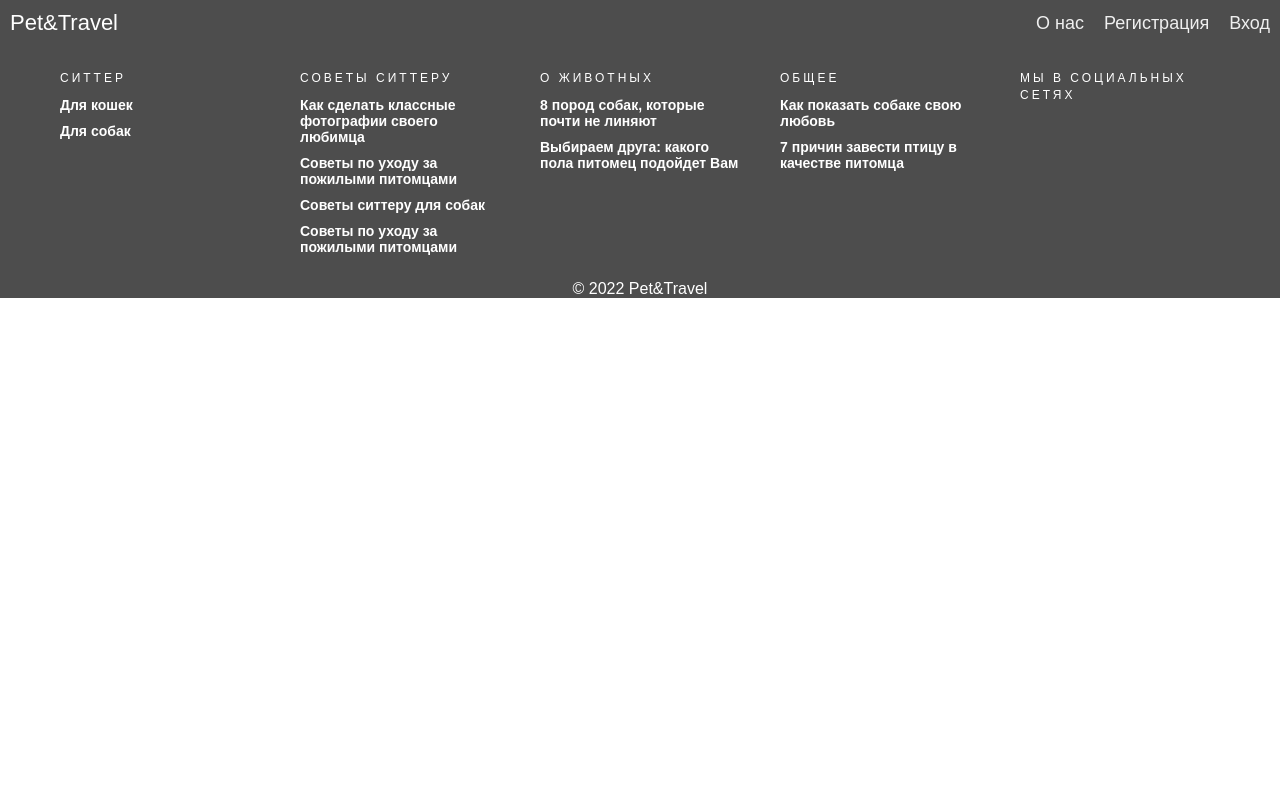
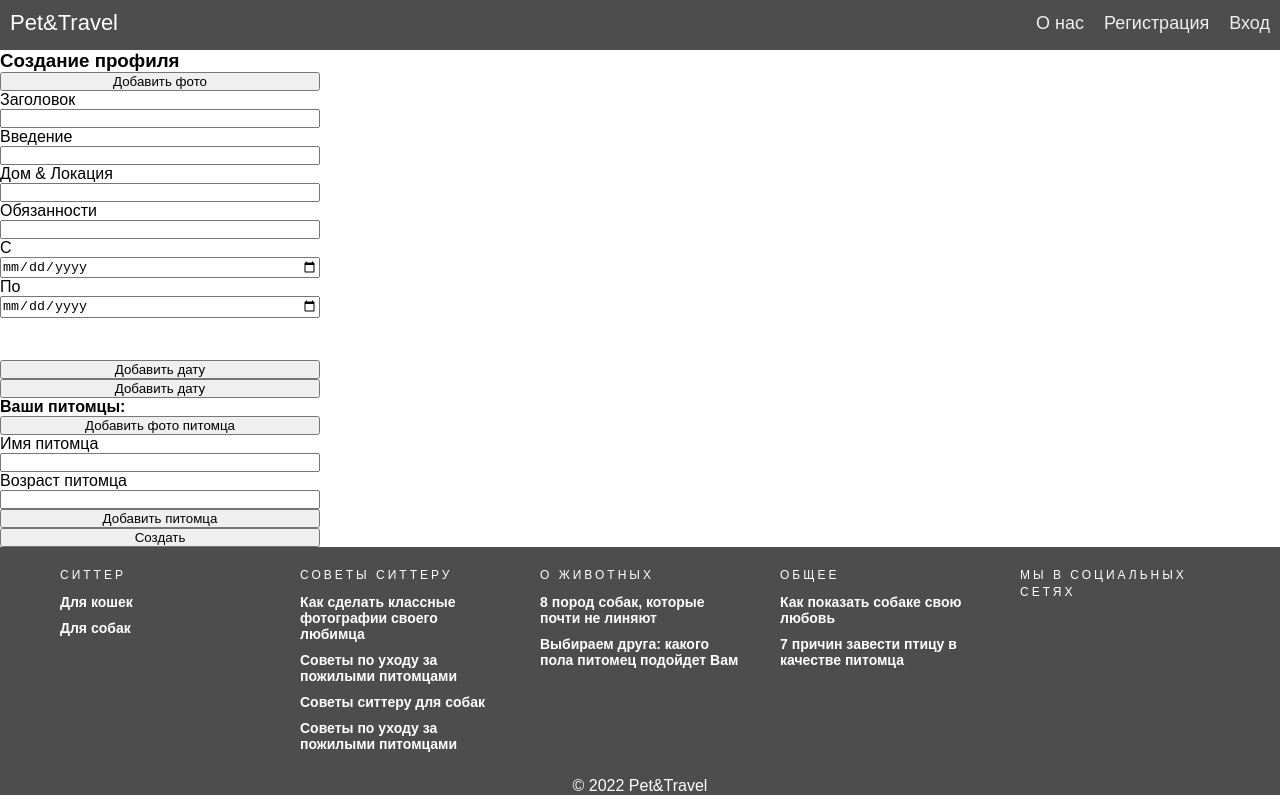
Before and after one commit to MaryBrandyBug/Pet-Travel, a React (Create React App) app in the folder client/: page /profile/create-parent-profile in a window 1280 px wide. Built offline with nearby package versions, Linux system fonts and the light colour scheme.

Commit message:
profileForm from client

```diff
--- a/client/src/App.js
+++ b/client/src/App.js
@@ -21,6 +21,8 @@ import DogSitterArticle from './components/Articles/DogSitterArticle/DogSitterAr
 import SignUp from './components/SignUp/SignUp';
 import SignIn from './components/SignIn/SignIn';
 import ProtectedRoute from './components/ProtectedRoute/ProtectedRouter';
+import Profile from './components/Profile/Profile';
+import ParentProfileForm from './components/ParentProfileForm/ParentProfileForm';
 
 function App() {
   const dispatch = useDispatch();
@@ -54,8 +56,9 @@ function App() {
         <Route path="/top-5-dog-sitting-tips" element={<DogSittingTips />} />
         <Route path="/cat-sitters" element={<CatSitterArticle />} />
         <Route path="/dog-sitters" element={<DogSitterArticle />} />
-
+        <Route path="/profile" element={<Profile />} />
         {/* <Route path="/chat" element={<Chat />} /> */}
+        <Route path="/profile/create-parent-profile" element={<ParentProfileForm />} />
         <Route element={<ProtectedRoute />}>
           <Route path="/signup" element={<SignUp />} />
           <Route path="/signin" element={<SignIn />} />
--- /dev/null
+++ b/client/src/components/ParentProfileForm/ParentProfileForm.css
@@ -0,0 +1,5 @@
+form {
+  display: flex;
+  flex-direction: column;
+  width: 25vw;
+}
--- /dev/null
+++ b/client/src/components/ParentProfileForm/ParentProfileForm.jsx
@@ -0,0 +1,81 @@
+import React, { useState } from 'react';
+import { useDispatch, useSelector } from 'react-redux';
+import './ParentProfileForm.css';
+
+export default function ParentProfileForm() {
+  const dispatch = useDispatch();
+
+  const [dateDiv2, setDateDiv2] = useState('hidden');
+  const [dateDiv3, setDateDiv3] = useState('hidden');
+  const [parentProfileForm, setParentProfileForm] = useState({
+    title: '', introduction: '', location: '', responsibilities: '', dateSince1: '', dateUntil1: '', dateSince2: '', dateUntil2: '', dateSince3: '', dateUntil3: '', petName: '', petAge: '',
+  });
+
+  const handleInput = (e) => {
+    setParentProfileForm({ ...parentProfileForm, [e.target.name]: e.target.value });
+  };
+
+  const handleAddDate2 = () => (
+    setDateDiv2('visible')
+  );
+
+  const handleAddDate3 = () => (
+    setDateDiv3('visible')
+  );
+
+  const handleSubmit = (e) => {
+    e.preventDefault();
+    fetch('http://localhost:3001/signup', {
+      method: 'POST',
+      credentials: 'include',
+      headers: {
+        'Content-Type': 'application/json',
+      },
+      body: JSON.stringify(parentProfileForm),
+    })
+      .then((res) => res.json())
+      .then((res) => dispatch({ type: 'PARENT_PROFILE', payload: res }));
+  };
+  return (
+    <div>
+      <form onSubmit={handleSubmit}>
+        <h3>Создание профиля</h3>
+        <button type="button">Добавить фото</button>
+        <label>Заголовок</label>
+        <input type="text" name="title" onChange={handleInput} />
+        <label>Введение</label>
+        <input type="text" name="introduction" onChange={handleInput} />
+        <label>Дом & Локация</label>
+        <input type="text" name="location" onChange={handleInput} />
+        <label>Обязанности</label>
+        <input type="text" name="responsibilities" onChange={handleInput} />
+        <label>С</label>
+        <input type="date" name="dateSince1" onChange={handleInput} />
+        <label>По</label>
+        <input type="date" name="dateUntil1" onChange={handleInput} />
+        <div style={{ visibility: `${dateDiv2}` }}>
+          <label>С</label>
+          <input type="date" name="dateSince2" value="" onChange={handleInput} />
+          <label>По</label>
+          <input type="date" name="dateUntil2" onChange={handleInput} />
+        </div>
+        <div style={{ visibility: `${dateDiv3}` }}>
+          <label>С</label>
+          <input type="date" name="dateSince3" onChange={handleInput} />
+          <label>По</label>
+          <input type="date" name="dateUntil3" onChange={handleInput} />
+        </div>
+        <button type="button" onClick={handleAddDate2}>Добавить дату</button>
+        <button type="button" onClick={handleAddDate3}>Добавить дату</button>
+        <h4>Ваши питомцы:</h4>
+        <button type="button">Добавить фото питомца</button>
+        <label>Имя питомца</label>
+        <input type="text" name="petName" onChange={handleInput} />
+        <label>Возраст питомца</label>
+        <input type="text" name="petAge" onChange={handleInput} />
+        <button type="button">Добавить питомца</button>
+        <button type="submit">Создать</button>
+      </form>
+    </div>
+  );
+}
--- /dev/null
+++ b/client/src/components/Profile/Profile.jsx
@@ -0,0 +1,29 @@
+import React from 'react';
+import { Outlet, Link } from 'react-router-dom';
+import { useSelector } from 'react-redux';
+import Sidebar from '../Sidebar/Sidebar';
+
+export default function Profile() {
+  const user = useSelector((store) => store.userStore);
+  return (
+    <div>
+      <div>
+        {user?.role === 'parent'
+          ? (
+            <Link to="/profile/create-parent-profile">
+              <button type="button">Заполнить анкету</button>
+            </Link>
+          )
+          : (
+            <Link to="/create-sitter-profile">
+              <button type="button">Заполнить анкету</button>
+            </Link>
+          )}
+      </div>
+      <div>
+        <Sidebar />
+        <Outlet />
+      </div>
+    </div>
+  );
+}
--- /dev/null
+++ b/client/src/components/Sidebar/Sidebar.css
@@ -0,0 +1,3 @@
+.span{
+  color: black;
+}
--- /dev/null
+++ b/client/src/components/Sidebar/Sidebar.jsx
@@ -0,0 +1,17 @@
+import React from 'react';
+import { Link } from 'react-router-dom';
+import './Sidebar.css';
+
+export default function Sidebar() {
+  return (
+    <div>
+      <Link to="/profile"><span className="span">Ваш профиль</span></Link>
+      {' '}
+      <Link to="/chat"><span className="span">Чат</span></Link>
+      {' '}
+      <Link to="/reviews"><span className="span">Отзывы</span></Link>
+      {' '}
+      <Link to="/settings"><span className="span">Настройки</span></Link>
+    </div>
+  );
+}
--- /dev/null
+++ b/client/src/store/reducers/parentProfileReducer.js
@@ -0,0 +1,8 @@
+export const parentProfileReducer = (state = null, action) => {
+  switch (action.type) {
+    case 'PARENT_PROFILE':
+      return action.payload;
+    default:
+      return state;
+  }
+};
--- a/client/src/store/store.js
+++ b/client/src/store/store.js
@@ -1,9 +1,11 @@
 import { combineReducers } from 'redux';
 import { configureStore } from '@reduxjs/toolkit';
 import { userReducer } from './reducers/authReducer';
+import { parentProfileReducer } from './reducers/parentProfileReducer';
 
 const reducer = combineReducers(({
   userStore: userReducer,
+  parentStore: parentProfileReducer,
 }));
 
 export const store = configureStore({ reducer });
```
